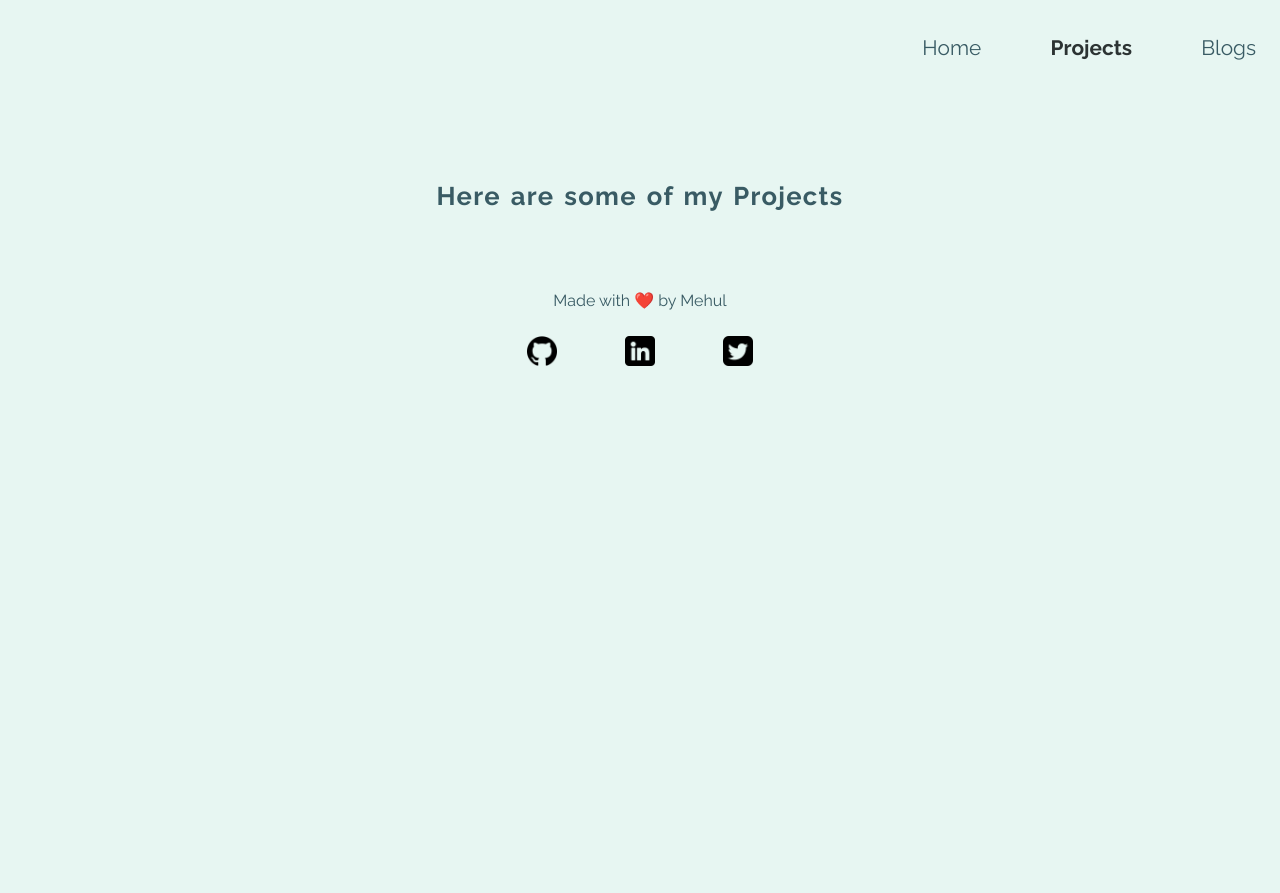
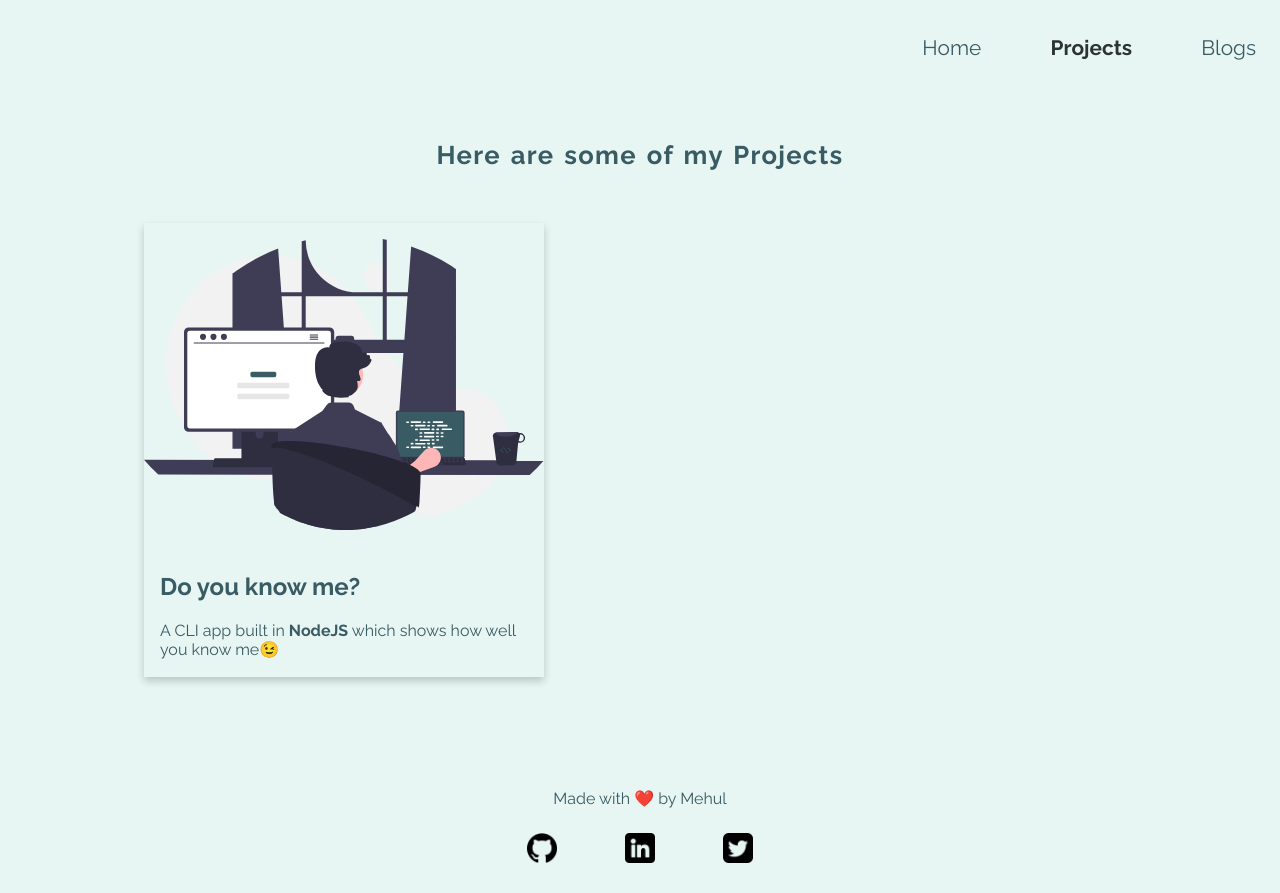
Before and after one commit to Mehul-Suryavanshi/portfolio-website, a plain HTML site: page projects.html in a window 1280 px wide. Before the commit the page ends 800 px from the top, so only its background shows below. Drawn offline with Linux system fonts and the light colour scheme.

Commit message:
feat: Added dummy card for Projects Page

```diff
--- a/projects.html
+++ b/projects.html
@@ -26,6 +26,18 @@
 
       <section class="container container-centered section">
         <h1>Here are some of my Projects</h1>
+
+        <article class="grid-container">
+
+          <div class="card">
+            <img src="src/imgs/hero-image.svg" alt="Avatar">
+            <div class="card-description">
+              <h2>Do you know me?</h2>
+              <p>A CLI app built in <b>NodeJS</b> which shows how well you know me&#128521;</p>
+            </div>
+          </div>
+
+        </article>
       </section>
 
 
--- a/src/style/style.css
+++ b/src/style/style.css
@@ -49,8 +49,8 @@ h1 {
 /* Header */
 
 .hero {
-  padding: 2rem;
-  margin-top: 6rem;
+  padding: 0.2rem 2rem;
+  margin-top: 7rem;
 }
 
 .hero-img {
@@ -132,6 +132,40 @@ h1 {
   font-size: 1.6rem;
 }
 
+/* Card */
+.grid-container{
+  display: grid;
+  grid-template-columns: auto auto auto;
+  gap: 10px;
+}
+
+.card {
+  /* Add shadows to create the "card" effect */
+  box-shadow: 0 4px 8px 0 rgba(0,0,0,0.2);
+  transition: 0.3s;
+  max-width: 25rem;
+  margin-top: 2rem;
+  margin-bottom: 2rem;
+}
+
+/* On mouse-over, add a deeper shadow */
+.card:hover {
+  box-shadow: 0 16px 32px 0 rgba(0,0,0,0.2);
+}
+
+/* Add some padding inside the card container */
+.card-description {
+  padding: 2px 16px;
+  text-align: left;
+}
+
+.card img{
+  /* max-width: 10rem; */
+  width: 100%;
+  margin-top: 1rem;
+  margin-bottom: 1rem;
+}
+
 /* This is Footer */
 
 .footer {
```
